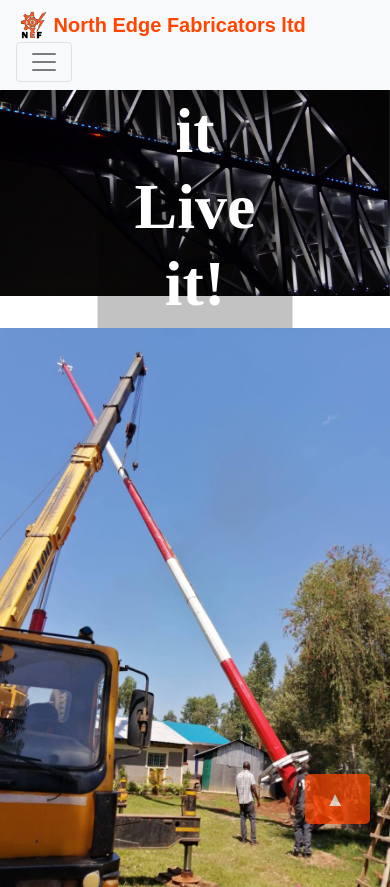
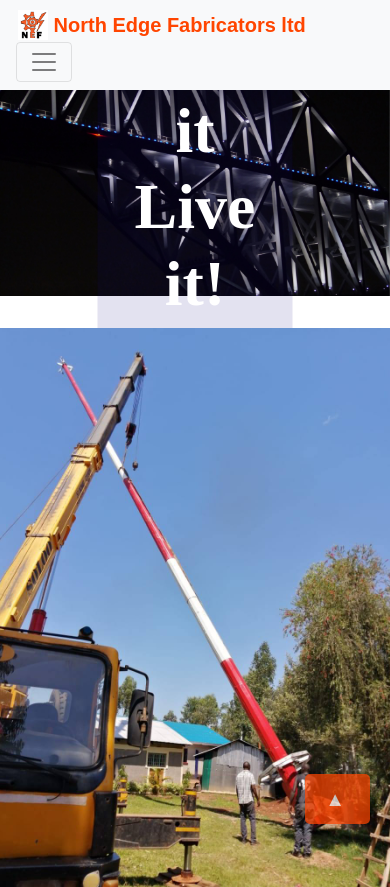
Before and after one commit to deni-cyber/nefproject, a Django app: page / in a window 390 px wide. Shown: the top 887 px of the page. Run offline with Django 4.2, Linux system fonts and the light colour scheme; data comes from the database, SQL or seed files in the repository.

Commit message:
adjust color on text overlay

```diff
--- a/homeapp/static/homeapp/css/main_style.css
+++ b/homeapp/static/homeapp/css/main_style.css
@@ -98,7 +98,7 @@ padding: 20px;
     top: 50%; /* Position the text at the vertical center of the container */
     left: 50%; /* Position the text at the horizontal center of the container */
     transform: translate(-50%, -50%); /* Center the text precisely */
-    background-color: rgba(0, 0, 0, 0.24); /* Semi-transparent background */
+    background-color: rgba(21, 10, 124, 0.24); /* Semi-transparent background */
     padding: 20px;
     color: white;
     text-align: center;
@@ -125,6 +125,8 @@ padding: 20px;
         padding: 0px;
         color: white;
         text-align: center;
+        background-color: rgba(21, 10, 124, 0.116); /* Semi-transparent background */
+
     }
     .responsive-section {
         padding: 5px;
```
